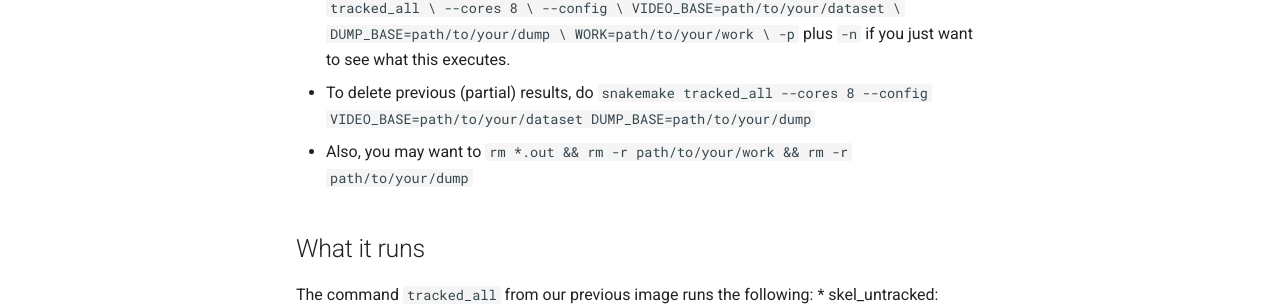
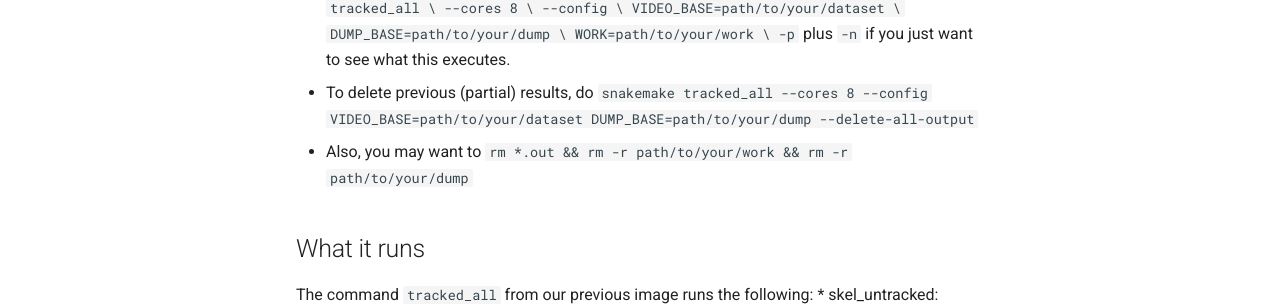
Before and after one commit to frankier/skelshop, an MkDocs documentation site: the page built from docs/beginners/snakemake.md, in a window 1280 px wide and 900 px high, scrolled down 1019 px. Shown: the part 320-626 px from the top of the window. Built offline with MkDocs 1.6.1 and Material for MkDocs 9.7.7, drawn with Linux system fonts in a browser that asks for light colours; comment, search, counter and statistics services are not loaded.

Commit message:
add missing doc-argument

````diff
--- a/docs/beginners/snakemake.md
+++ b/docs/beginners/snakemake.md
@@ -47,7 +47,7 @@
       plus `-n` if you just want to see what this executes.
 * To delete previous (partial) results, do
   ```
-    snakemake tracked_all --cores 8 --config VIDEO_BASE=path/to/your/dataset DUMP_BASE=path/to/your/dump
+    snakemake tracked_all --cores 8 --config VIDEO_BASE=path/to/your/dataset DUMP_BASE=path/to/your/dump --delete-all-output
   ```
   * Also, you may want to `rm *.out && rm -r path/to/your/work && rm -r path/to/your/dump`
 
````
